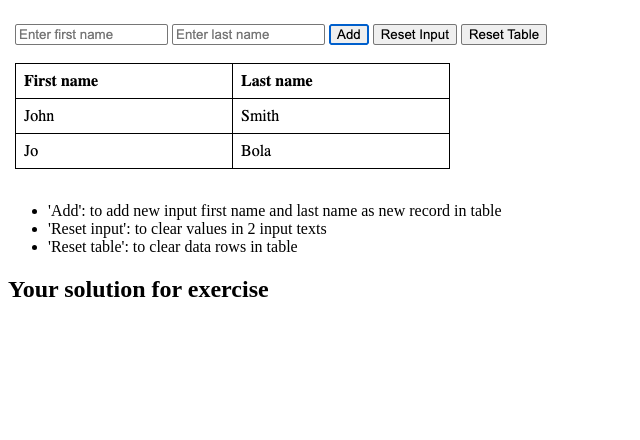
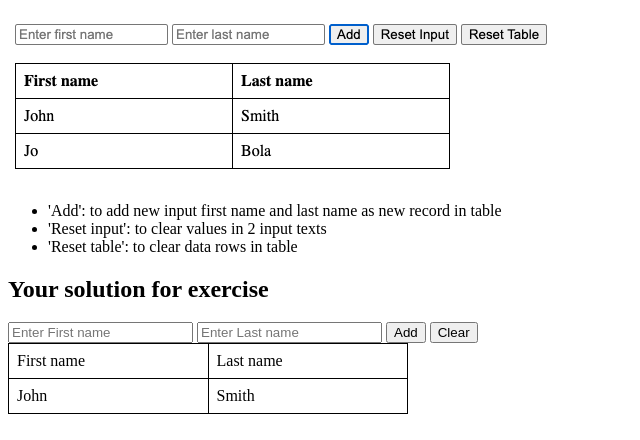
Before and after one commit to Granxn/bu-basic-js-2025, a plain HTML site: page contents/js_exercise.html in a window 1280 px wide. Shown: the part 134-574 px from the top of the page, without its empty margins (0-640 px from the left). Drawn offline with Linux system fonts and the light colour scheme.

Commit message:
do in class

```diff
--- a/contents/js_exercise.html
+++ b/contents/js_exercise.html
@@ -50,6 +50,35 @@
 
     <h2>Your solution for exercise</h2>
 
+    <input id="txtFirstname" type="text" placeholder="Enter First name">
+    <input id="txtLastname" type="text" placeholder="Enter Last name">
+
+    <input id="btnAdd" type="button" value="Add">
+    <input id="btnClearInputs" type="button" value="Clear" onclick="clearInputs();">
+
+    <table>
+        <thead>
+            <tr>
+                <td>
+                    First name
+                </td>
+                <td>
+                    Last name
+                </td>
+            </tr>
+        </thead>
+        <tbody>
+            <tr>
+                <td>
+                    John
+                </td>
+                <td>
+                    Smith
+                </td>
+            </tr>
+        </tbody>
+    </table>
+
 </body>
 
 </html>
```
Also changed, not shown: index.html (+1 -1 lines).
